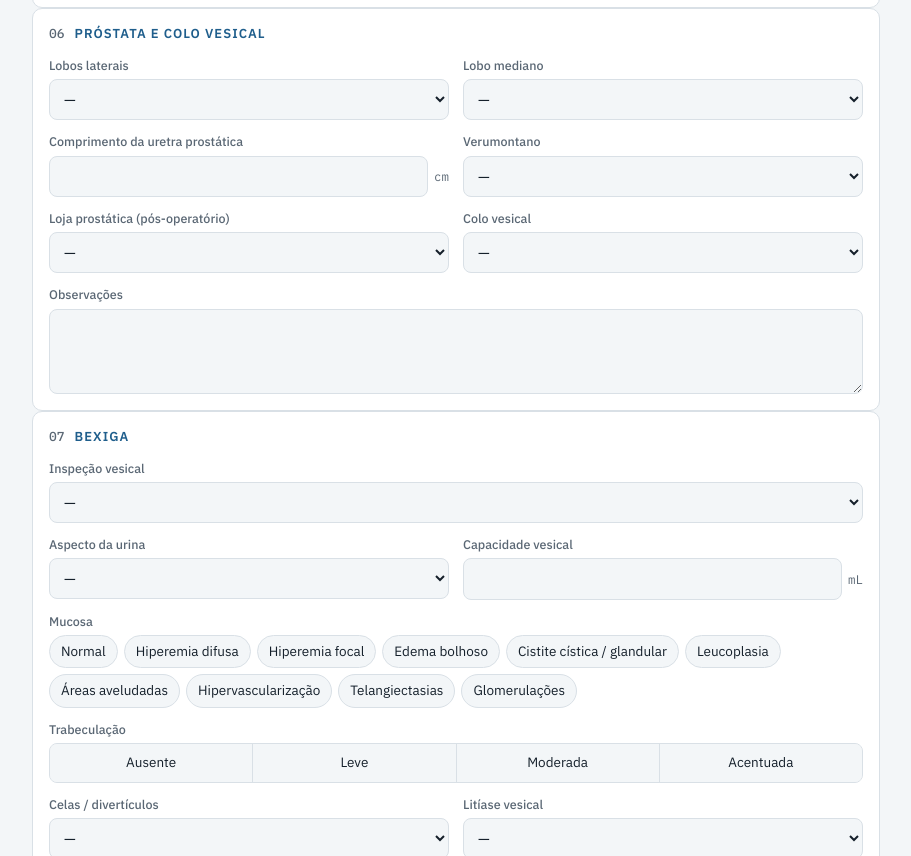
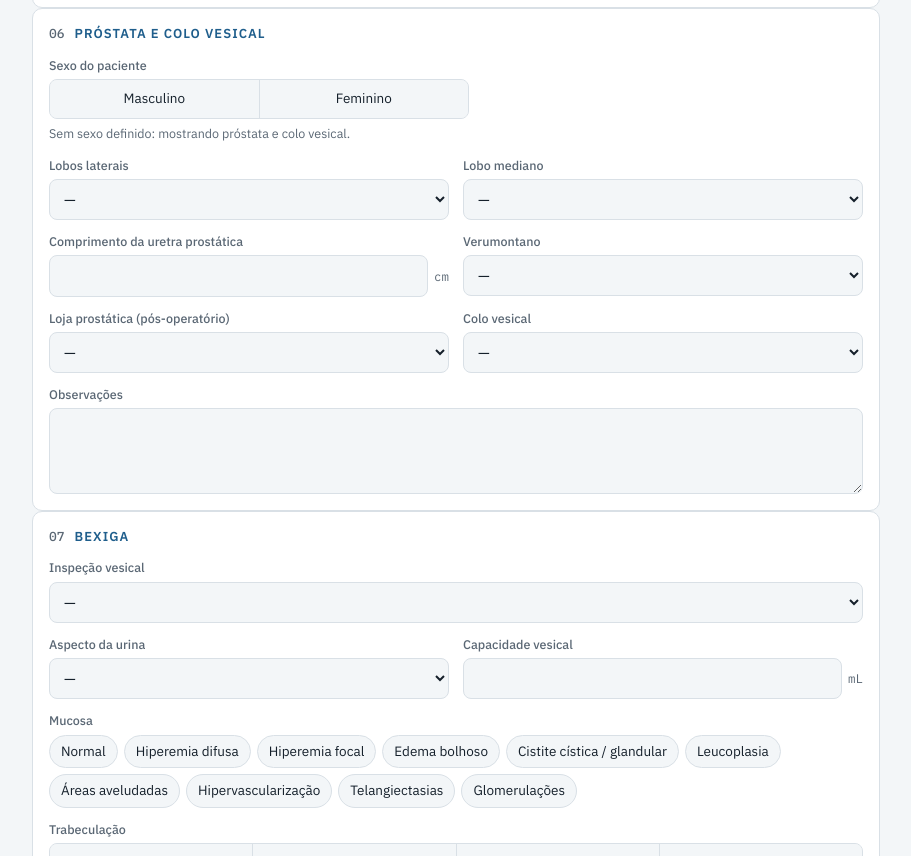
Before and after one commit to abedaniel1977/laudo-cistoscopia, a plain HTML site: page index.html in a window 1280 px wide. Shown: the part 2072-2928 px from the top of the page, without its empty margins (184-1095 px from the left). Drawn offline with Linux system fonts and the light colour scheme.

Commit message:
Adiciona seletor de sexo na seção Próstata e colo vesical
No feminino a seção vira só "Colo vesical" e os campos de próstata saem do laudo.

Co-Authored-By: Claude Opus 5.5 <noreply@anthropic.com>
Claude-Session: https://claude.ai/code/session_01NhRSqd2CG5d3yRPGNvsiMY

```diff
--- a/index.html
+++ b/index.html
@@ -79,6 +79,7 @@ textarea{min-height:76px;resize:vertical}
 .seg{display:flex;flex-wrap:wrap;border:1px solid var(--line);border-radius:8px;overflow:hidden;background:var(--bg)}
 .seg .chip{border:0;border-radius:0;flex:1;text-align:center;border-right:1px solid var(--line);padding:9px 8px}
 .seg .chip:last-child{border-right:0}
+.sexbox{margin-bottom:14px;max-width:420px}
 .seg .chip[aria-pressed="true"]{background:var(--accent);color:var(--accent-ink)}
 
 /* lesions */
@@ -392,6 +393,12 @@ function render(){
   else if(sec.custom==="photos")card.append(renderPhotos("ficha"));
   else if(sec.custom==="endo")card.append(renderPhotos("endo"));
   else{
+   if(sec.id==="prostata"){
+    const opts=["Masculino","Feminino"];
+    const box=el("div",{class:"seg",role:"group","aria-label":"Sexo do paciente"});
+    opts.forEach(o=>box.append(el("button",{type:"button",class:"chip","aria-pressed":R.d.sexo===o?"true":"false",onclick:()=>{R.d.sexo=R.d.sexo===o?"":o;changed(true)}},o)));
+    card.append(el("div",{class:"f sexbox"},el("span",{class:"lbl"},"Sexo do paciente"),box,
+     el("span",{class:"note"},male?(R.d.sexo?"Mostrando próstata e colo vesical.":"Sem sexo definido: mostrando próstata e colo vesical."):"Feminino: só colo vesical; campos de próstata saem do laudo.")))}
    const g=el("div",{class:"grid"});
    sec.fields.forEach(f=>{
     if(f.male&&!male)return;
--- a/sw.js
+++ b/sw.js
@@ -1,5 +1,5 @@
 // Cache do app para funcionar sem internet. Aumente a versão a cada atualização.
-const CACHE = "laudo-cistoscopia-v7";
+const CACHE = "laudo-cistoscopia-v8";
 const FILES = ["./", "index.html", "jspdf.umd.min.js", "manifest.webmanifest", "icons/icon.svg", "icons/icon-192.png", "icons/icon-512.png"];
 self.addEventListener("install", e => { e.waitUntil(caches.open(CACHE).then(c => c.addAll(FILES))); self.skipWaiting(); });
 self.addEventListener("activate", e => { e.waitUntil(caches.keys().then(ks => Promise.all(ks.filter(k => k !== CACHE).map(k => caches.delete(k))))); self.clients.claim(); });
```
